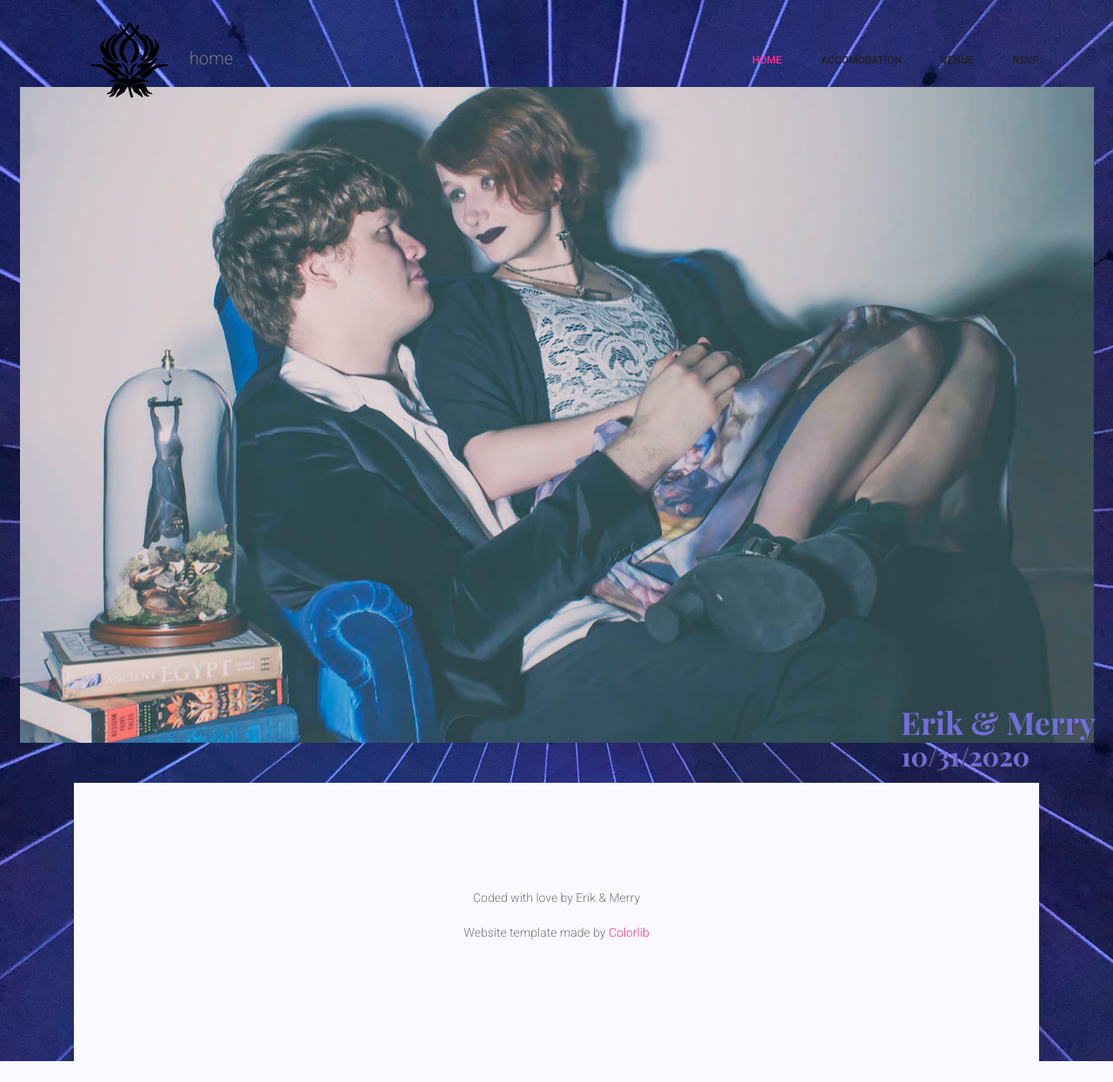
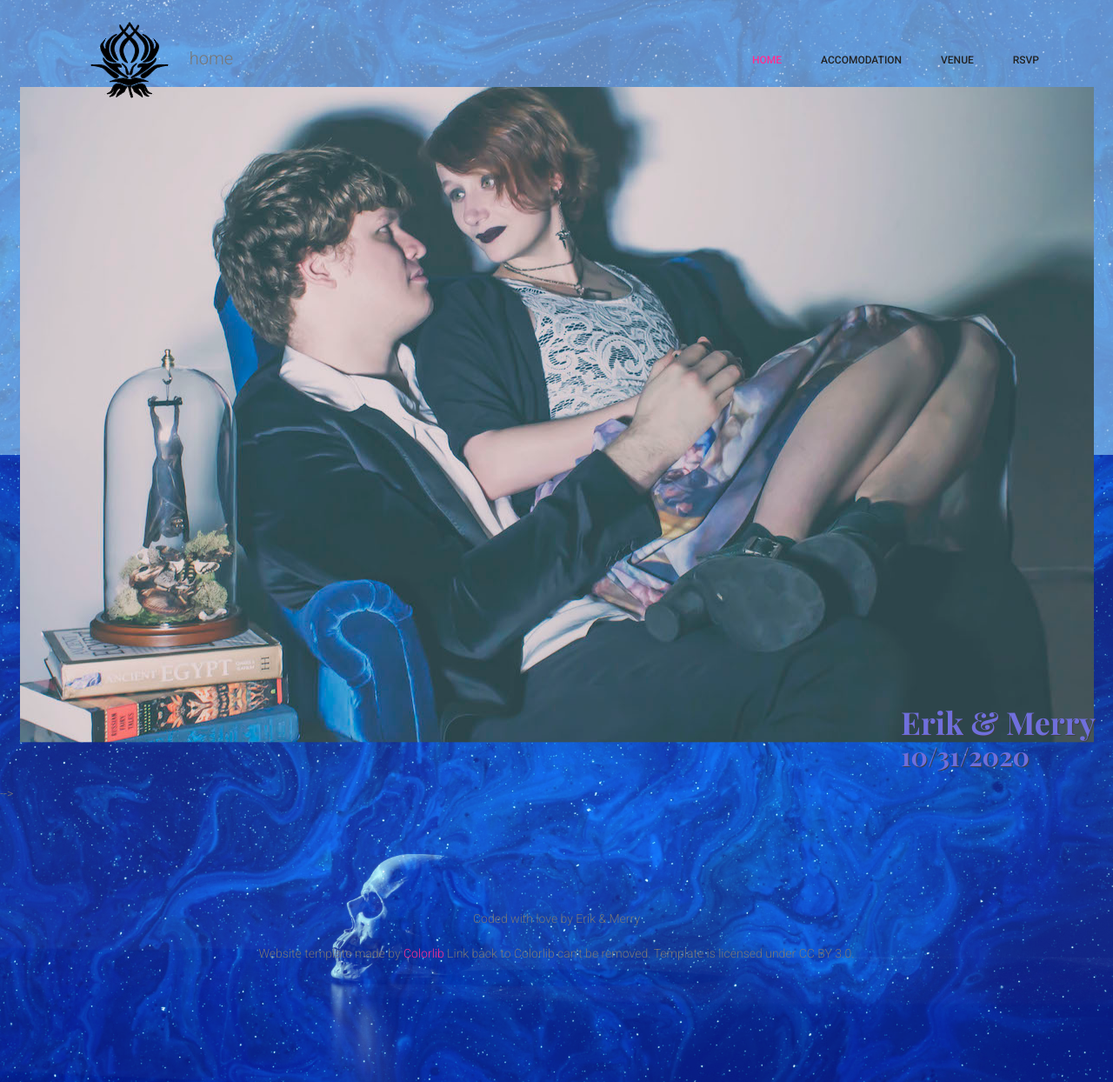
Before and after one commit to endere/merrik-wedding, a Flask app: page / in a window 1280 px wide. Shown: the whole page at 87% size. Before the commit the page ends 1220 px from the top, so only its background shows below. Run offline with Flask 2, Linux system fonts and the light colour scheme; style sheets or scripts are compiled from the project's sources; some libraries are stand-ins or nearby versions.

Commit message:
more background work

```diff
--- a/wedding_site/static/templates/css/index.css
+++ b/wedding_site/static/templates/css/index.css
@@ -21,11 +21,11 @@
 }
 
 .layout_body{
-  background-image: url(/img/backgrounds/ivan-mercado-sIt6V8ESCks-unsplash.jpg), url(/wedding_site/static/templates/img/backgrounds/jennifer-pajula-7gtx_iUFABo-unsplash.jpg);
+  background: url(/img/backgrounds/mathew-macquarrie-KFdIgwm8HTs-unsplash.jpg), url(/img/backgrounds/pawel-czerwinski-suLgJZ1edT4-unsplash.jpg);
   background-color: lightSteelBlue;
   height: 100%, 100%;
-  background-position: center, center;
+  background-position: bottom, center;
   background-repeat: no-repeat, no-repeat;
-  background-size: cover, cover;
-
+  background-size: 100%, cover;
+  background-blend-mode: overlay;
 }
--- a/wedding_site/static/templates/honey-doc/index.html
+++ b/wedding_site/static/templates/honey-doc/index.html
@@ -113,9 +113,9 @@
 
 						                </section>
 					                </main>
-					                <footer class="site-footer">
+					                <!-- <footer class="site-footer">
 
-					                </footer>
+					                </footer> -->
 				</pre>
 			</section>
 			<section id="css-structure">
--- a/wedding_site/static/templates/layout.html
+++ b/wedding_site/static/templates/layout.html
@@ -51,18 +51,18 @@
         <!--================Header Menu Area =================-->
         {% block body %}
         {% endblock %}
-        <!--================Footer Area =================-->
+        <!-- ================Footer Area =================--> -->
         <footer class="footer_area">
         	<div class="container box_1620">
         		<div class="footer_inner p_120">
         			<p>Coded with love by Erik & Merry</p>
-       				<p><!-- Link back to Colorlib can't be removed. Template is licensed under CC BY 3.0. -->
+       				<p> <!-- <Link back to Colorlib can't be removed. Template is licensed under CC BY 3.0. -->
 Website template made by <a href="https://colorlib.com" target="_blank">Colorlib</a>
-<!-- Link back to Colorlib can't be removed. Template is licensed under CC BY  3.0. --></p>
-        		</div>
-        	</div>
-        </footer>
-        <!--================End Footer Area =================-->
+Link back to Colorlib can't be removed. Template is licensed under CC BY  3.0.</p>
+        		<!-- </div> -->
+        	<!-- </div>
+        </footer> -->
+        <!--================End Footer Area =================
 
 
 
--- a/wedding_site/static/templates/scss/_footer.scss
+++ b/wedding_site/static/templates/scss/_footer.scss
@@ -4,7 +4,7 @@
 
 }
 .footer_inner{
-	background: #f9f9ff;
+	background: transparent;
 	text-align: center;
 	img{
 		margin-bottom: 30px;
```
Also changed, not shown: wedding_site/static/templates/img/backgrounds/adelin-preda--tOr_T4qTpQ-unsplash.jpg (added), wedding_site/static/templates/img/backgrounds/mathew-macquarrie-KFdIgwm8HTs-unsplash.jpg (added), wedding_site/static/templates/img/backgrounds/natsuki-4DsowKunk84-unsplash.jpg (added), wedding_site/static/templates/img/backgrounds/pawel-czerwinski-suLgJZ1edT4-unsplash.jpg (added), wedding_site/static/templates/img/backgrounds/richard-loader-qsEJGX4VqYU-unsplash.jpg (added).
